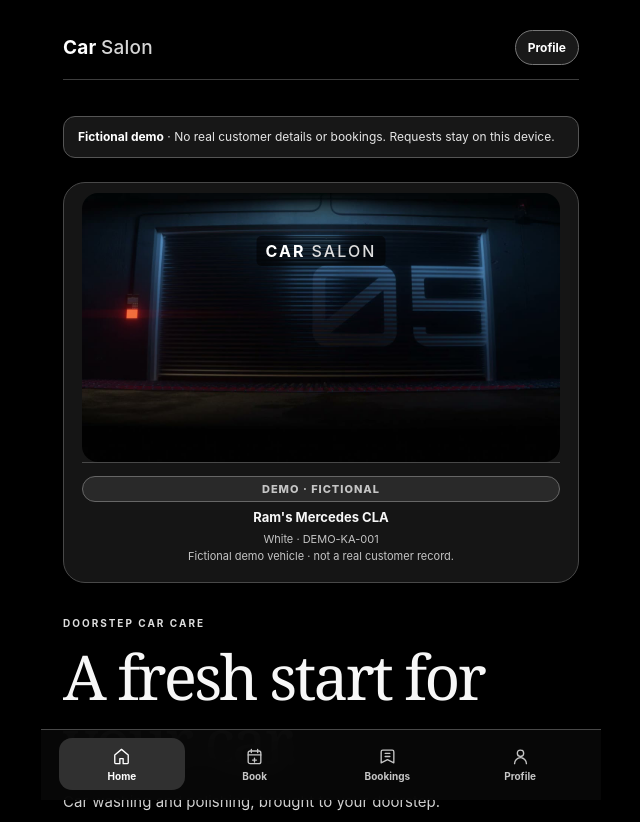
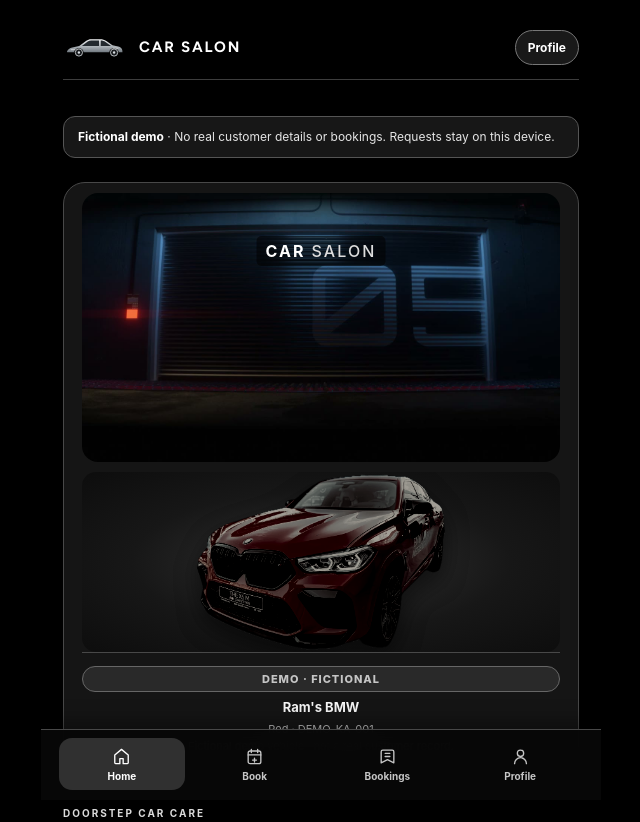
Before and after one commit to hopeviara/car-salon-mobile-demo, a plain HTML site: page index.html in a window 1280 px wide. Shown: the top 822 px of the page, without its empty margins (319-959 px from the left). Drawn offline with Linux system fonts and the light colour scheme.

Commit message:
Update demo logo and fictional BMW reveal

```diff
--- a/index.html
+++ b/index.html
@@ -304,8 +304,19 @@
     #profile-form-wrap, #demo-profile-entry, #exit-demo, #edit-profile, .phone-auth-card, .auth-status { display:none !important; }
     .public-demo-note { margin:0 0 24px; padding:11px 14px; border:1px solid #555; border-radius:12px; color:#e5e5e5; font-size:12px; line-height:1.5; background:#171717; }
     .public-demo-note strong { color:#fff; }
-    .brand-wordmark { color:#fff; font-size:19px; font-weight:750; letter-spacing:.01em; }
-    .brand-wordmark span { color:#d5d5d5; font-weight:450; }
+    .brand-car { width:66px; height:31px; flex:none; overflow:visible; }
+    .brand-car .headlight-beam { opacity:0; transform-origin:92px 24px; animation:headlightSweep 1.6s ease-out .35s 1 both; }
+    @keyframes headlightSweep { 0% { opacity:0; transform:translateX(-4px) scaleX(.55); } 26% { opacity:.9; } 60% { opacity:.5; transform:translateX(2px) scaleX(1); } 100% { opacity:0; transform:translateX(7px) scaleX(1.12); } }
+    @media (prefers-reduced-motion:reduce) { .brand-car .headlight-beam { animation:none; opacity:0; } }
+    @font-face { font-family:'Figtree Review'; src:url('assets/figtree-variable.ttf') format('truetype'); font-weight:300 900; font-style:normal; font-display:swap; }
+    .brand-wordmark { color:#fff; font-family:'Figtree Review', sans-serif; font-size:15px; font-weight:700; letter-spacing:.12em; line-height:1; text-transform:uppercase; white-space:nowrap; }
+    .bmw-preview-stage { order:1; position:relative; display:block; height:clamp(135px, 40vw, 180px); margin:10px 0 0; overflow:hidden; border-radius:14px; background:radial-gradient(ellipse at center, #353535 0%, #171717 56%, #0d0d0d 100%); }
+    .bmw-preview-stage img { position:absolute; inset:0; width:100%; height:100%; object-fit:contain; }
+    .bmw-clean { filter:saturate(1.04) contrast(1.03) drop-shadow(0 10px 12px rgba(0,0,0,.32)); }
+    .bmw-dark { display:none; pointer-events:none; filter:brightness(.69) saturate(.66) grayscale(.16) sepia(.2) contrast(1.12) drop-shadow(0 10px 12px rgba(0,0,0,.32)); clip-path:inset(0 0 0 var(--wash-progress, 0%)); }
+    .bmw-preview-stage.effect-ready .bmw-dark { display:block; }
+    @media (prefers-reduced-motion:reduce) { .bmw-preview-stage.effect-ready .bmw-dark { display:none; } }
+    .brand-wordmark span { color:inherit; font-weight:inherit; }
     .hero-wordmark { width:auto; max-width:none; padding:5px 9px; border-radius:5px; background:rgba(0,0,0,.58); white-space:nowrap; color:#fff; font-size:clamp(11px,3.6vw,16px); font-weight:750; letter-spacing:.13em; text-transform:uppercase; }
     .hero-wordmark span { color:#dedede; font-weight:450; }
   </style>
@@ -314,6 +325,18 @@
   <div class="app-shell">
     <header class="topbar">
       <a class="brand" href="#home" aria-label="Car Salon home" data-nav="home">
+        <svg class="brand-car" viewBox="0 0 112 42" aria-hidden="true" focusable="false">
+          <defs>
+            <linearGradient id="brand-silver" x1="0" y1="0" x2="0" y2="1"><stop offset="0" stop-color="#f4f5f6"/><stop offset=".55" stop-color="#aeb4b9"/><stop offset="1" stop-color="#717980"/></linearGradient>
+            <linearGradient id="brand-light" x1="0" y1="0" x2="1" y2="0"><stop stop-color="#fff" stop-opacity=".9"/><stop offset="1" stop-color="#fff" stop-opacity="0"/></linearGradient>
+          </defs>
+          <path d="M7 27.5c1.3-3.5 4.2-5.7 9-6.7l11.5-2.3 12.1-9c2.4-1.8 5-2.7 8-2.7h15.5c4 0 7.2 1.1 10.4 3.2l10.4 7 9.7 2.2c4.2 1 6.7 3.1 7.1 6.8l.2 3.1h-6.2a8.2 8.2 0 0 0-16.2 0H35a8.2 8.2 0 0 0-16.2 0H8c-1.2 0-1.5-.6-1-1.6Z" fill="url(#brand-silver)"/>
+          <path d="m32 18.3 10.1-7.5c1.6-1.2 3.5-1.7 5.7-1.7h13.4v9.2H32Zm32-9.1c3.2.1 5.5.8 8.1 2.5l9.4 6.6H64V9.2Z" fill="#242a2f"/>
+          <path d="M14 24.7h6.5M85 22.2h8.3" stroke="#fafafa" stroke-width="1.1" stroke-linecap="round" opacity=".88"/>
+          <circle cx="27" cy="29.5" r="6.1" fill="#181b1e" stroke="#d7dce0" stroke-width="1.4"/><circle cx="27" cy="29.5" r="2" fill="#d7dce0"/>
+          <circle cx="86.7" cy="29.5" r="6.1" fill="#181b1e" stroke="#d7dce0" stroke-width="1.4"/><circle cx="86.7" cy="29.5" r="2" fill="#d7dce0"/>
+          <path class="headlight-beam" d="M96 21.5 112 17v13L96 24Z" fill="url(#brand-light)"/>
+        </svg>
         <span class="brand-wordmark" aria-hidden="true">Car <span>Salon</span></span>
       </a>
       <button class="top-action" type="button" data-nav="profile" aria-label="Open customer profile">Profile</button>
@@ -327,11 +350,15 @@
         <p class="intro">Car washing and polishing, brought to your doorstep.</p>
         <p class="hinglish-note">Jab sab kuch phone se ek tap pe ghar aa sakta hai, toh car ki chamak kyun nahi? Car wash aur polish, ab aapke doorstep par.</p>
         <div class="demo-entry" id="demo-home-entry">
-          <div class="demo-entry-copy"><strong>Development demo · fictional data</strong><span>Try Ram's white Mercedes CLA without real contact details or OTP.</span></div>
+          <div class="demo-entry-copy"><strong>Development demo · fictional data</strong><span>Try Ram's red BMW demo without real contact details or OTP.</span></div>
           <button class="secondary-action" id="home-enter-demo" type="button" data-enter-demo>Enter demo mode</button>
         </div>
         <div class="car-card" id="vehicle-showcase">
           <div class="car-copy"><span class="demo-tag" id="demo-active-tag" hidden>DEMO · FICTIONAL</span><strong id="home-car-title">Kaun kehta hai sirf insaan tan hote hain?</strong><span id="home-car-subtitle">Gaadi ko bhi pampering chahiye!</span><span id="home-car-detail">Set up a profile to personalize your car details.</span></div>
+          <div class="bmw-preview-stage" id="bmw-preview-stage" aria-label="Fictional red BMW demo vehicle">
+            <img class="bmw-clean" src="assets/bmw-x6m.webp" alt="Red BMW, an illustrative fictional demo vehicle" width="800" height="569">
+            <img class="bmw-dark" src="assets/bmw-x6m.webp" alt="" aria-hidden="true" width="800" height="569">
+          </div>
           <div class="car-stage">
             <img class="hero-still" src="assets/gdd1-shutter-poster.jpg" alt="A closed garage shutter, from the opening video" width="1280" height="720">
             <video class="hero-video" id="hero-video" src="assets/gdd1-hero.webm" poster="assets/gdd1-shutter-poster.jpg" preload="metadata" muted playsinline aria-hidden="true"></video>
@@ -512,7 +539,7 @@
           <button class="secondary-action" id="verify-otp" type="button" disabled>Verify and sign in</button>
         </section>
         <section class="demo-entry" id="demo-profile-entry" aria-label="Fictional development profile">
-          <div class="demo-entry-copy"><strong>Development demo only</strong><span>Ram · white Mercedes CLA · no phone, email, or real customer data.</span></div>
+          <div class="demo-entry-copy"><strong>Development demo only</strong><span>Ram · red BMW · no phone, email, or real customer data.</span></div>
           <button class="secondary-action" id="profile-enter-demo" type="button" data-enter-demo>Use Ram's demo profile</button>
         </section>
         <div id="profile-form-wrap">
@@ -707,9 +734,9 @@
           const demoMode = localStorage.getItem(PROFILE_MODE_KEY) === 'demo';
           const key = demoMode ? DEMO_PROFILE_KEY : PROFILE_KEY;
           const profile = JSON.parse(localStorage.getItem(key) || 'null');
-          if (!profile || typeof profile.id !== 'string' || !profile.name || !profile.vehicle || !profile.vehicle.make || !profile.vehicle.model || !profile.vehicle.registration) return null;
+          if (!profile || typeof profile.id !== 'string' || !profile.name || !profile.vehicle || !profile.vehicle.make || !profile.vehicle.registration) return null;
           if (demoMode && profile.isDemo !== true) return null;
-          if (!demoMode && (!profile.email || !profile.phone)) return null;
+          if (!demoMode && (!profile.vehicle.model || !profile.email || !profile.phone)) return null;
           return profile;
         } catch (_) { return null; }
       }
@@ -722,7 +749,7 @@
           name: 'Ram',
           email: '',
           phone: '',
-          vehicle: { make: 'Mercedes', model: 'CLA', color: 'white', registration: 'DEMO-KA-001' },
+          vehicle: { make: 'BMW', model: '', color: 'red', registration: 'DEMO-KA-001' },
           isDemo: true,
           authMode: 'demo-preview',
           updatedAt: new Date().toISOString()
@@ -758,8 +785,9 @@
         document.getElementById('profile-car-body').setAttribute('fill', colour.hex);
         document.getElementById('vehicle-plate').textContent = car.registration.toUpperCase().slice(0, 16);
         document.getElementById('vehicle-plate').setAttribute('textLength', '46');
-        animatedCar.setAttribute('aria-label', `${demoMode ? 'Fictional demo' : 'Animated'} ${colour.label} ${car.make} ${car.model} preview with registration ${car.registration}`);
-        document.getElementById('home-car-title').textContent = `${profile.name.split(/\s+/)[0]}'s ${car.make} ${car.model}`;
+        const vehicleName = [car.make, car.model].filter(Boolean).join(' ');
+        animatedCar.setAttribute('aria-label', `${demoMode ? 'Fictional demo' : 'Animated'} ${colour.label} ${vehicleName} preview with registration ${car.registration}`);
+        document.getElementById('home-car-title').textContent = `${profile.name.split(/\s+/)[0]}'s ${vehicleName}`;
         document.getElementById('home-car-subtitle').textContent = `${colour.label} · ${car.registration.toUpperCase()}`;
         document.getElementById('home-car-detail').textContent = demoMode ? 'Fictional demo vehicle · not a real customer record.' : 'Personalized vehicle preview · saved on this device.';
       }
@@ -782,11 +810,29 @@
         if (demoMode) details.push(makeElement('span', '', 'Fictional development profile · no personal contact details'));
         else details.push(makeElement('span', '', `${profile.email} · ${profile.phone}`));
         details.push(
-          makeElement('span', '', `${profile.vehicle.make} ${profile.vehicle.model} · ${colour.label}`),
+          makeElement('span', '', `${[profile.vehicle.make, profile.vehicle.model].filter(Boolean).join(' ')} · ${colour.label}`),
           makeElement('span', '', `Registration ${profile.vehicle.registration.toUpperCase()}`)
         );
         summary.replaceChildren(...details);
       }
+      // Restore the earlier scroll-driven dark-to-bright BMW reveal.
+      const bmwStage = document.getElementById('bmw-preview-stage');
+      let bmwUpdateQueued = false;
+      function updateBMWReveal() {
+        bmwUpdateQueued = false;
+        bmwStage.classList.toggle('effect-ready', !reducedMotion.matches);
+        if (reducedMotion.matches) return;
+        const progress = Math.max(0, Math.min(1, window.scrollY / 180));
+        bmwStage.style.setProperty('--wash-progress', `${(progress * 100).toFixed(2)}%`);
+      }
+      function requestBMWRevealUpdate() {
+        if (!bmwUpdateQueued) { bmwUpdateQueued = true; requestAnimationFrame(updateBMWReveal); }
+      }
+      window.addEventListener('scroll', requestBMWRevealUpdate, { passive:true });
+      window.addEventListener('resize', requestBMWRevealUpdate, { passive:true });
+      if (reducedMotion.addEventListener) reducedMotion.addEventListener('change', requestBMWRevealUpdate);
+      else if (reducedMotion.addListener) reducedMotion.addListener(requestBMWRevealUpdate);
+      requestBMWRevealUpdate();
       function showToast(message) {
         toast.textContent = message;
         toast.classList.add('show');
@@ -829,7 +875,7 @@
         const summaryRows = [
           makeElement('strong', '', profile.name),
           makeElement('span', 'profile-customer-id', `${profile.isDemo ? 'DEMO customer ID' : 'Local customer ID'} · ${profile.id}`),
-          makeElement('span', '', `${profile.vehicle.make} ${profile.vehicle.model} · ${colour.label} · ${profile.vehicle.registration.toUpperCase()}`)
+          makeElement('span', '', `${[profile.vehicle.make, profile.vehicle.model].filter(Boolean).join(' ')} · ${colour.label} · ${profile.vehicle.registration.toUpperCase()}`)
         ];
         summaryRows.push(makeElement('span', '', profile.isDemo ? 'Fictional profile · no personal contact data' : `${profile.email} · ${profile.phone}`));
         summary.replaceChildren(...summaryRows);
@@ -902,7 +948,7 @@
           const address = [booking.address, booking.city, booking.postal].filter(Boolean).join(', ');
           const customer = booking.customer || { name: booking.name || 'Local request', phone: booking.phone || '' };
           const vehicle = booking.vehicle || {};
-          const vehicleLine = vehicle.make ? `${vehicle.make} ${vehicle.model} · ${vehicle.color} · ${vehicle.registration}` : 'Vehicle not linked';
+          const vehicleLine = vehicle.make ? `${[vehicle.make, vehicle.model].filter(Boolean).join(' ')} · ${vehicle.color} · ${vehicle.registration}` : 'Vehicle not linked';
           const contact = `${customer.name}${customer.phone ? ` · ${customer.phone}` : ''}`;
           const propertyLine = booking.property ? `${booking.property}${booking.tower ? ` · ${booking.tower}` : ''}` : '';
           const priceLine = booking.vehicleCategory && booking.price ? `${categoryLabels[booking.vehicleCategory] || booking.vehicleCategory} · ${booking.price}` : '';
```
Also changed, not shown: assets/figtree-OFL.txt (added), assets/figtree-variable.ttf (added).
